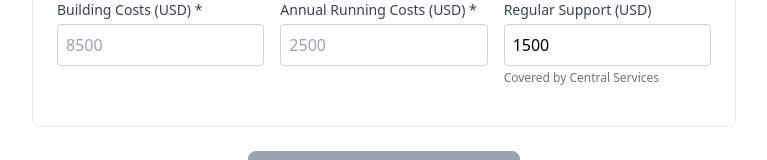
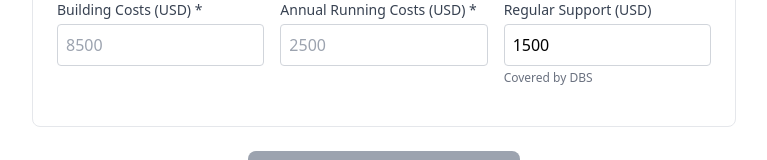
Before and after one commit to unesco-dataai/unesco-project-generator, a React (Create React App) app: page / in a window 1280 px wide. Shown: the part 1001-1161 px from the top of the page, without its empty margins (256-1023 px from the left). Built offline with nearby package versions, Linux system fonts and the light colour scheme.

Commit message:
Update wording DBS

```diff
--- a/src/App.js
+++ b/src/App.js
@@ -212,7 +212,7 @@ const UNESCOProjectGenerator = () => {
                   className="w-full p-2 border border-gray-300 rounded focus:ring-2 focus:ring-blue-500 focus:border-blue-500"
                   placeholder="1500"
                 />
-                <p className="text-xs text-gray-500 mt-1">Covered by Central Services</p>
+                <p className="text-xs text-gray-500 mt-1">Covered by DBS</p>
               </div>
             </div>
 
@@ -277,7 +277,7 @@ const UNESCOProjectGenerator = () => {
       <div className="bg-blue-50 border-l-4 border-blue-600 p-6 mb-8 rounded-r-lg">
         <h2 className="text-lg font-semibold text-blue-800 mb-3">About This Agreement</h2>
         <p className="text-sm text-gray-700 mb-3">
-          UNESCO's Central Services provides regular IT support through our standard budget to help sectors with their daily activities.
+          UNESCO's DBS provides regular IT support through our standard budget to help sectors with their daily activities.
           This includes basic infrastructure, maintenance, and standard tools.
         </p>
         <p className="text-sm text-gray-700">
@@ -378,7 +378,7 @@ const UNESCOProjectGenerator = () => {
               <td className="border border-gray-300 p-3 text-right font-semibold">${totalCost.toLocaleString()}</td>
             </tr>
             <tr>
-              <td className="border border-gray-300 p-3">Amount covered by Central Services</td>
+              <td className="border border-gray-300 p-3">Amount covered by DBS</td>
               <td className="border border-gray-300 p-3 text-right font-semibold text-green-600">-${(parseFloat(formData.regularSupport) || 0).toLocaleString()}</td>
             </tr>
             <tr className="bg-blue-50">
@@ -390,7 +390,7 @@ const UNESCOProjectGenerator = () => {
 
         <div className="bg-green-50 border-l-4 border-green-500 p-4 text-sm rounded-r">
           <div className="font-semibold text-green-800">Good news!</div>
-          <div className="text-green-700">After year 1, ongoing costs are just ${(parseFloat(formData.runningCosts) || 0).toLocaleString()}/year. Central Services continues to cover basic IT support.</div>
+          <div className="text-green-700">As of January 1 of the year following project delivery, DBS continues to cover basic IT support. Note that ongoing costs may vary over time.</div>
         </div>
       </div>
 
@@ -466,7 +466,7 @@ const UNESCOProjectGenerator = () => {
 
             <div>
               <div className="border-b-2 border-gray-400 mb-2 h-1"></div>
-              <div className="text-xs text-gray-600 mb-4">Central Services Representative</div>
+              <div className="text-xs text-gray-600 mb-4">DBS Representative</div>
               <div className="text-xs space-y-2">
                 <div><span className="font-semibold">Name:</span> ________________________________</div>
                 <div><span className="font-semibold">Date:</span> ________________________________</div>
@@ -504,7 +504,7 @@ const UNESCOProjectGenerator = () => {
 
       {/* Footer */}
       <div className="bg-blue-600 text-white text-center p-4 -mx-8 text-xs">
-        UNESCO Data & AI Services - Central Services<br />
+        UNESCO Data & AI Services - DBS<br />
         Building the future of education, science, and culture through technology
       </div>
 
```
Also changed, not shown: 1 other file (tests, documents, lock files or other folders).
